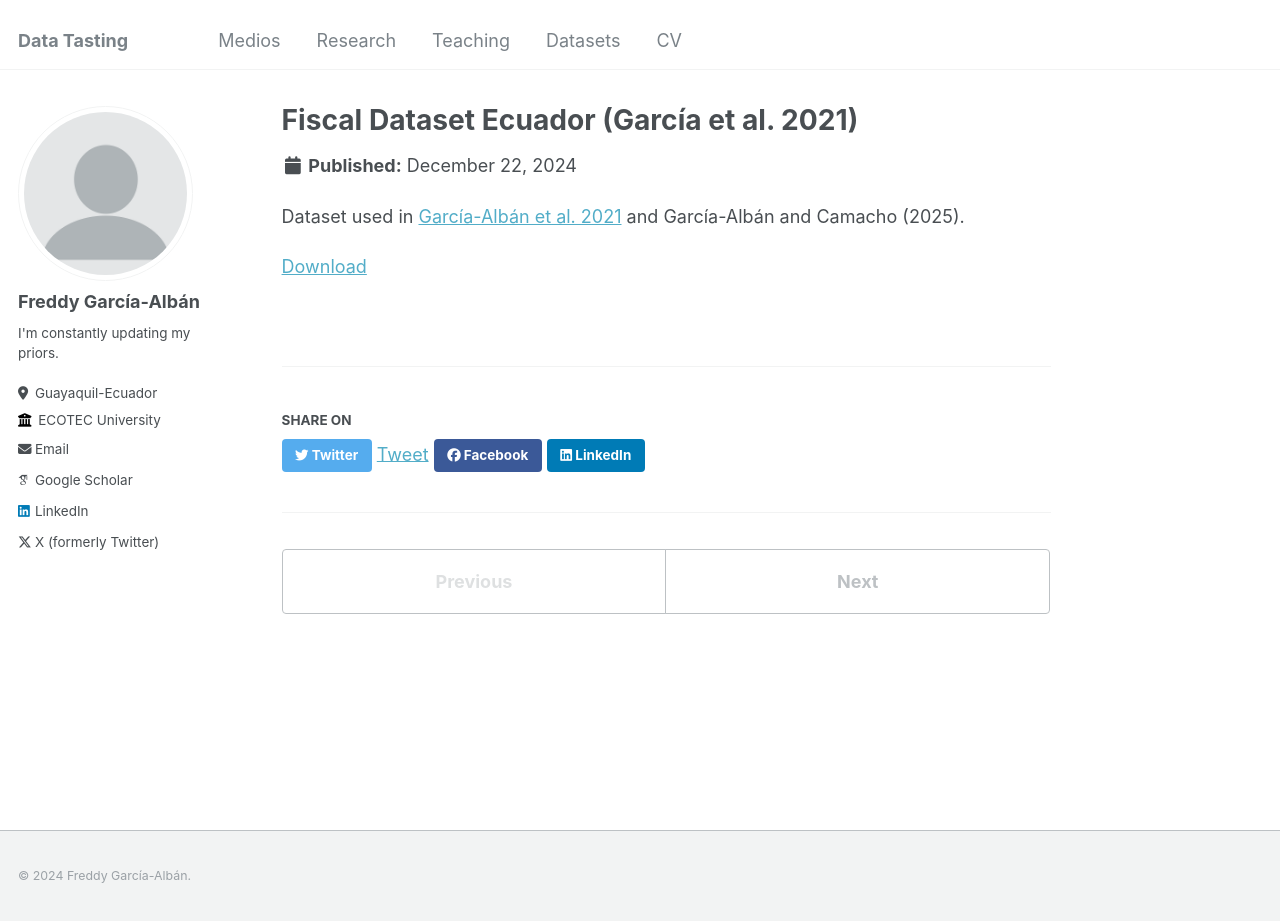
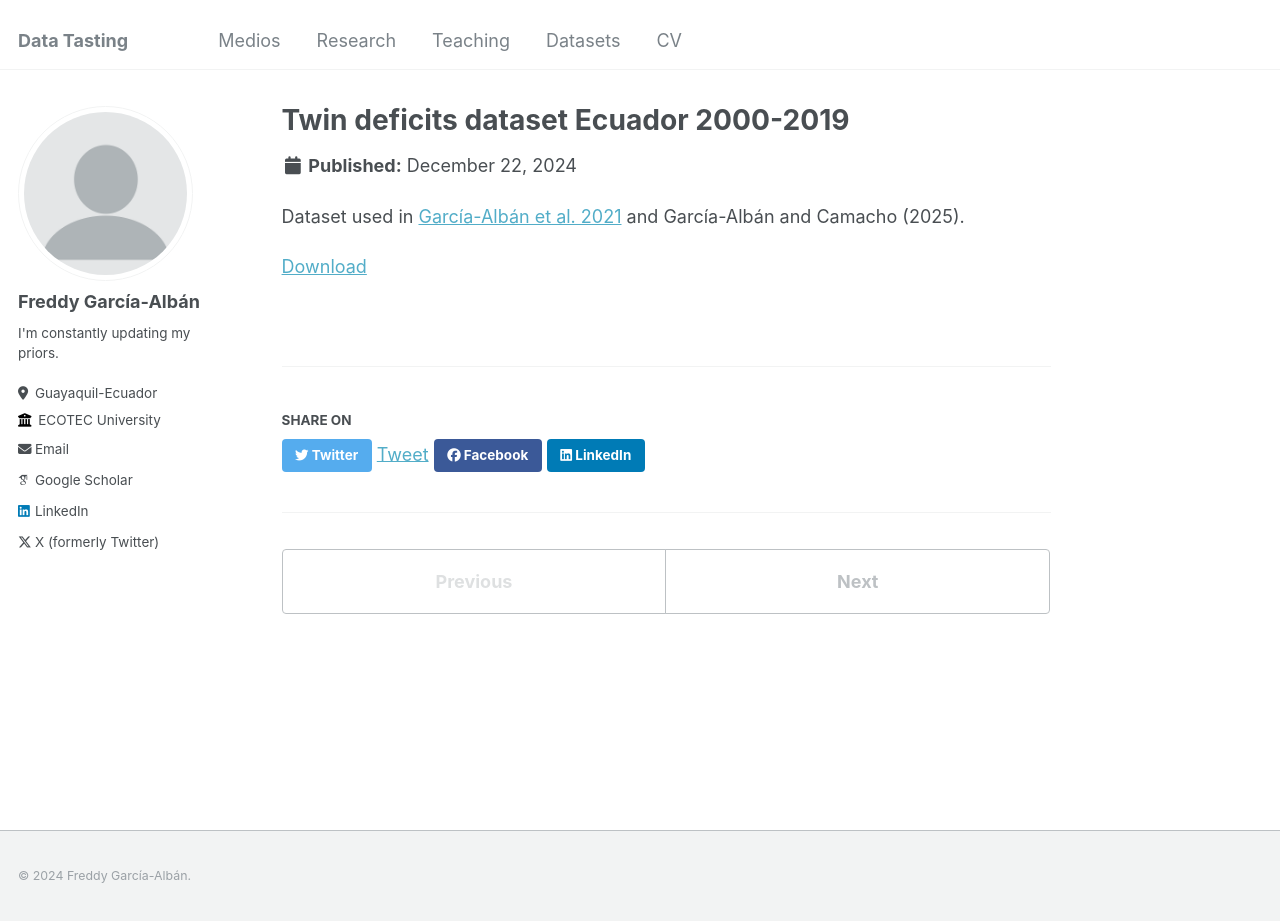
Before and after one commit to EnexFG/EnexFG.github.io, a Jekyll site: the page built from _datasets/portfolio-1.md, in a window 1280 px wide and 921 px high. Built offline with Jekyll 4.4.1, drawn with Linux system fonts in a browser that asks for light colours; some web fonts are replaced; comment, search, counter and statistics services are not loaded.

Commit message:
Update portfolio-1.md

```diff
--- a/_datasets/portfolio-1.md
+++ b/_datasets/portfolio-1.md
@@ -1,5 +1,5 @@
 ---
-title: "Fiscal Dataset Ecuador (García et al. 2021)"
+title: "Twin deficits dataset Ecuador 2000-2019"
 excerpt: ""
 collection: datasets
 ---
```
